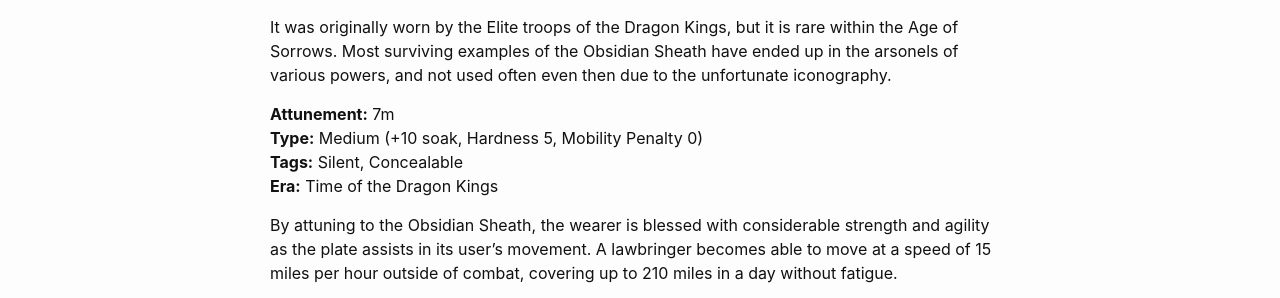
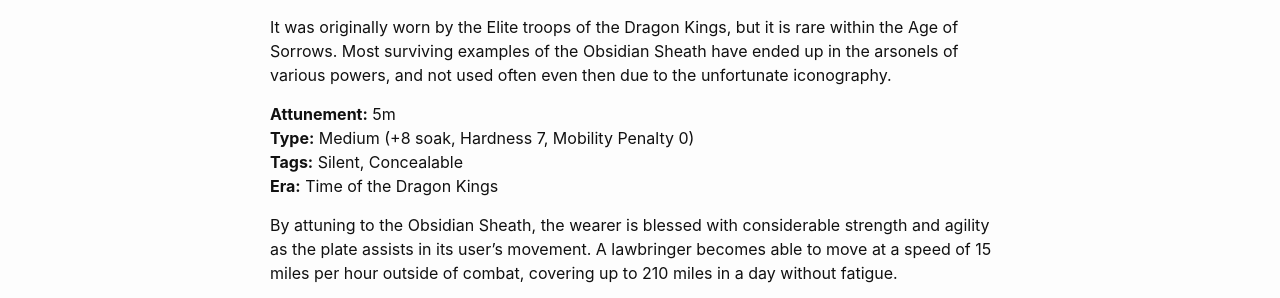
Before and after one commit to Everspace/Excellent-Homebrew-Approach, a Jekyll site: the page built from content/_artifacts/Obsidian Sheath.md, in a window 1280 px wide. Shown: the part 320-618 px from the top of the page. Built offline with Jekyll 4.4.1, drawn with Linux system fonts in a browser that asks for light colours.

Commit message:
Adjust the values to match medium armour

```diff
--- a/content/_artifacts/Obsidian Sheath.md
+++ b/content/_artifacts/Obsidian Sheath.md
@@ -9,8 +9,8 @@ This armour looks like a articulated plate made of glassy, yet flexible black st
 
 It was originally worn by the Elite troops of the Dragon Kings, but it is rare within the Age of Sorrows. Most surviving examples of the Obsidian Sheath have ended up in the arsonels of various powers, and not used often even then due to the unfortunate iconography.
 
-**Attunement:** 7m <br />
-**Type:** Medium (+10 soak, Hardness 5, Mobility Penalty 0) <br />
+**Attunement:** 5m <br />
+**Type:** Medium (+8 soak, Hardness 7, Mobility Penalty 0) <br />
 **Tags:** Silent, Concealable <br />
 **Era:** Time of the Dragon Kings <br />
 
```
